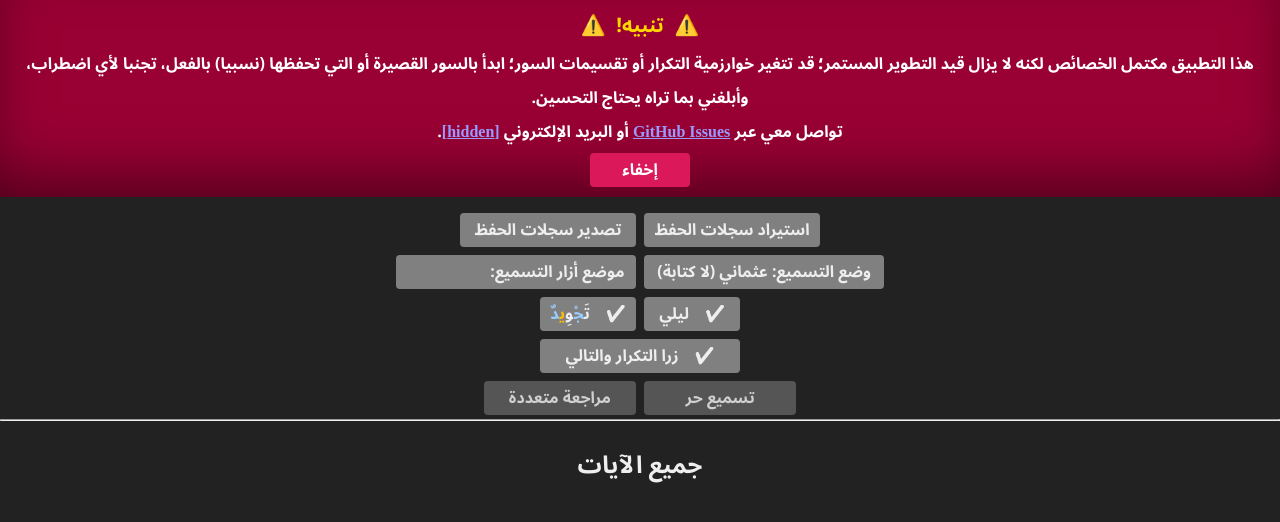
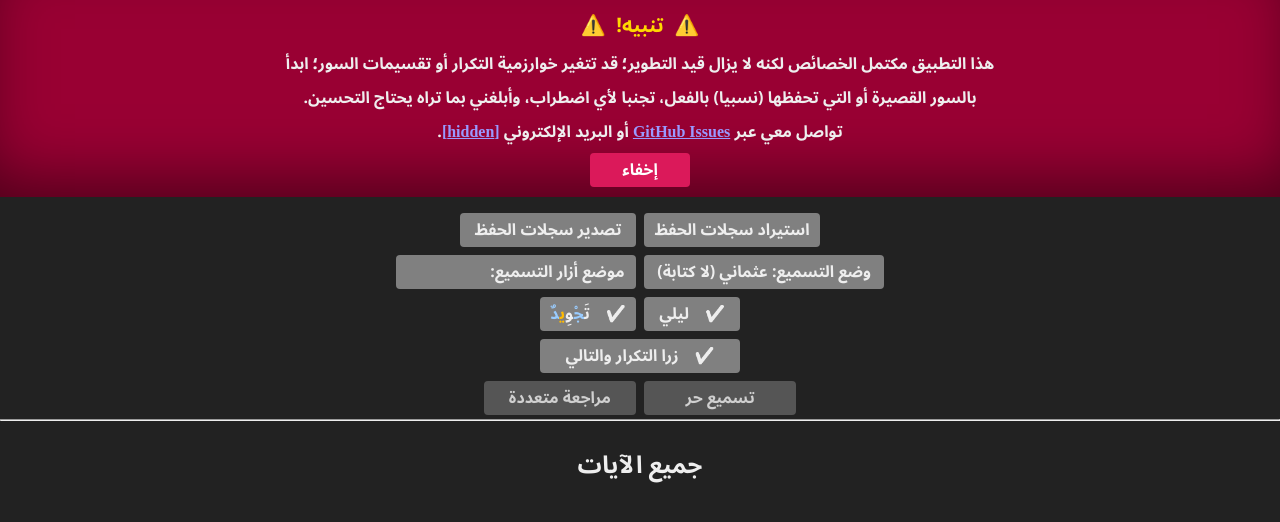
Before and after one commit to noureddin/zz, a plain HTML site: page index.html in a window 1280 px wide. Drawn offline with Linux system fonts and the light colour scheme; no server answers.

Commit message:
make warning msg the same width as the cards list

```diff
--- a/index.html
+++ b/index.html
@@ -28,10 +28,12 @@
 
   <div id="page">
     <details open id="warning"><summary>⚠️&nbsp;&nbsp;تنبيه!&nbsp;&nbsp;⚠️<button role="checkbox" id="warn_show_btn">إظهار</button></summary>
-      هذا التطبيق مكتمل الخصائص لكنه لا يزال قيد التطوير المستمر؛ قد تتغير خوارزمية التكرار أو تقسيمات السور؛ ابدأ بالسور القصيرة أو التي تحفظها (نسبيا) بالفعل، تجنبا لأي اضطراب، وأبلغني بما تراه يحتاج التحسين.<br>
+      <div id="warning_content">
+      هذا التطبيق مكتمل الخصائص لكنه لا يزال قيد التطوير؛ قد تتغير خوارزمية التكرار أو تقسيمات السور؛ ابدأ بالسور القصيرة أو التي تحفظها (نسبيا) بالفعل، تجنبا لأي اضطراب، وأبلغني بما تراه يحتاج التحسين.<br>
       تواصل معي عبر <a id="abc" target="_blank" class="contact" href="https://github.com/noureddin/zz/issues">GitHub Issues</a>
       أو البريد الإلكتروني <a id="xyz" target="_blank" class="contact" href="">[hidden]</a>.
       <button role="checkbox" id="warn_hide_btn">إخفاء</button>
+      </div>
     </details>
 
     <center id="records">
--- a/style.css
+++ b/style.css
@@ -161,8 +161,11 @@ button {
   /* box-shadow: 0 0 0.2em 0.2em hsl( 60, 100%, 27%);  /1* same as ef19 *1/ */
 }
 
+#warning_content {
+  background: none;
+}
 
-.list {
+.list, #warning_content {
   /* width: calc( 7.2em + round( 10em, 3.25em )); */
   width: min( 90%, 46.3em );
   margin: auto;  /* center */
```
